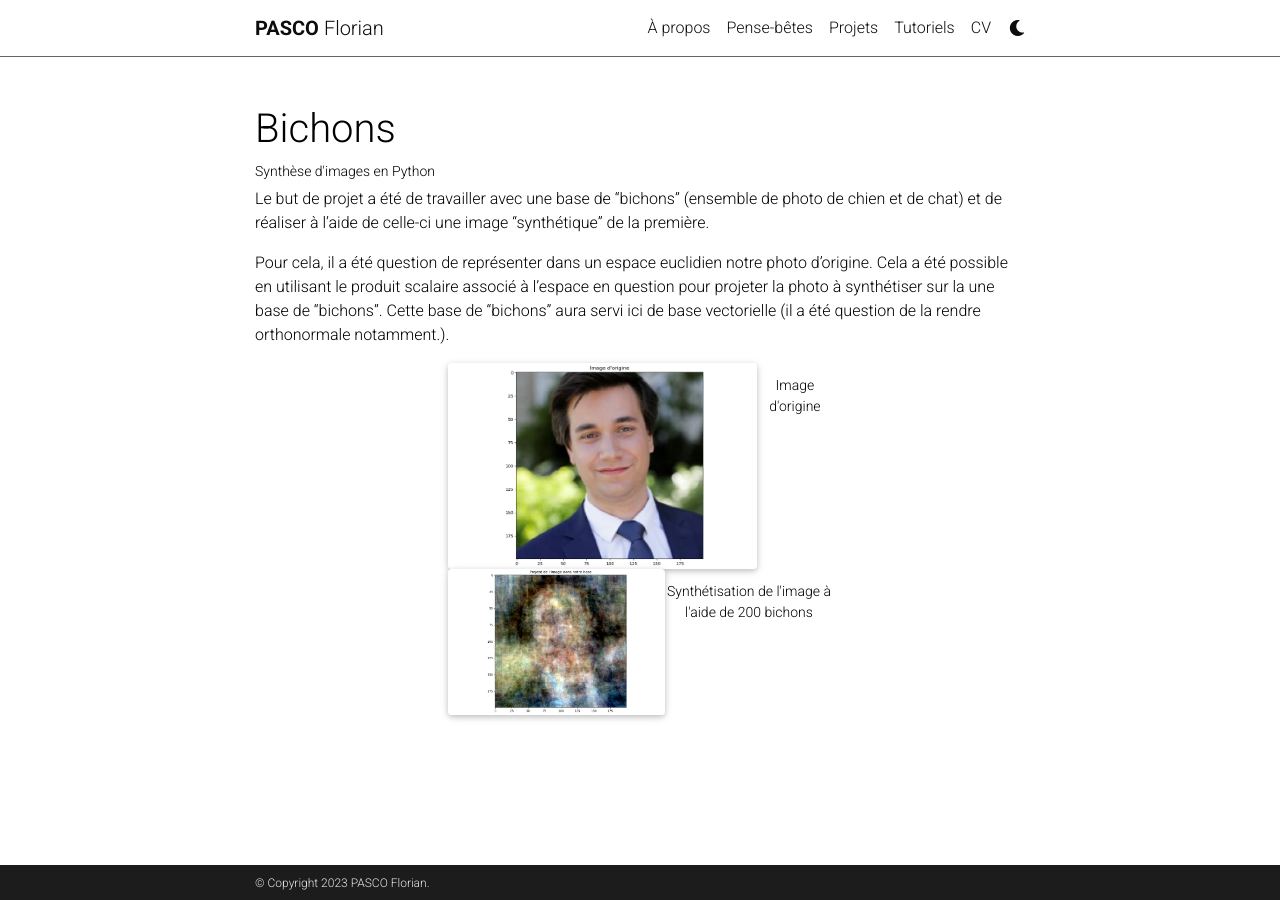
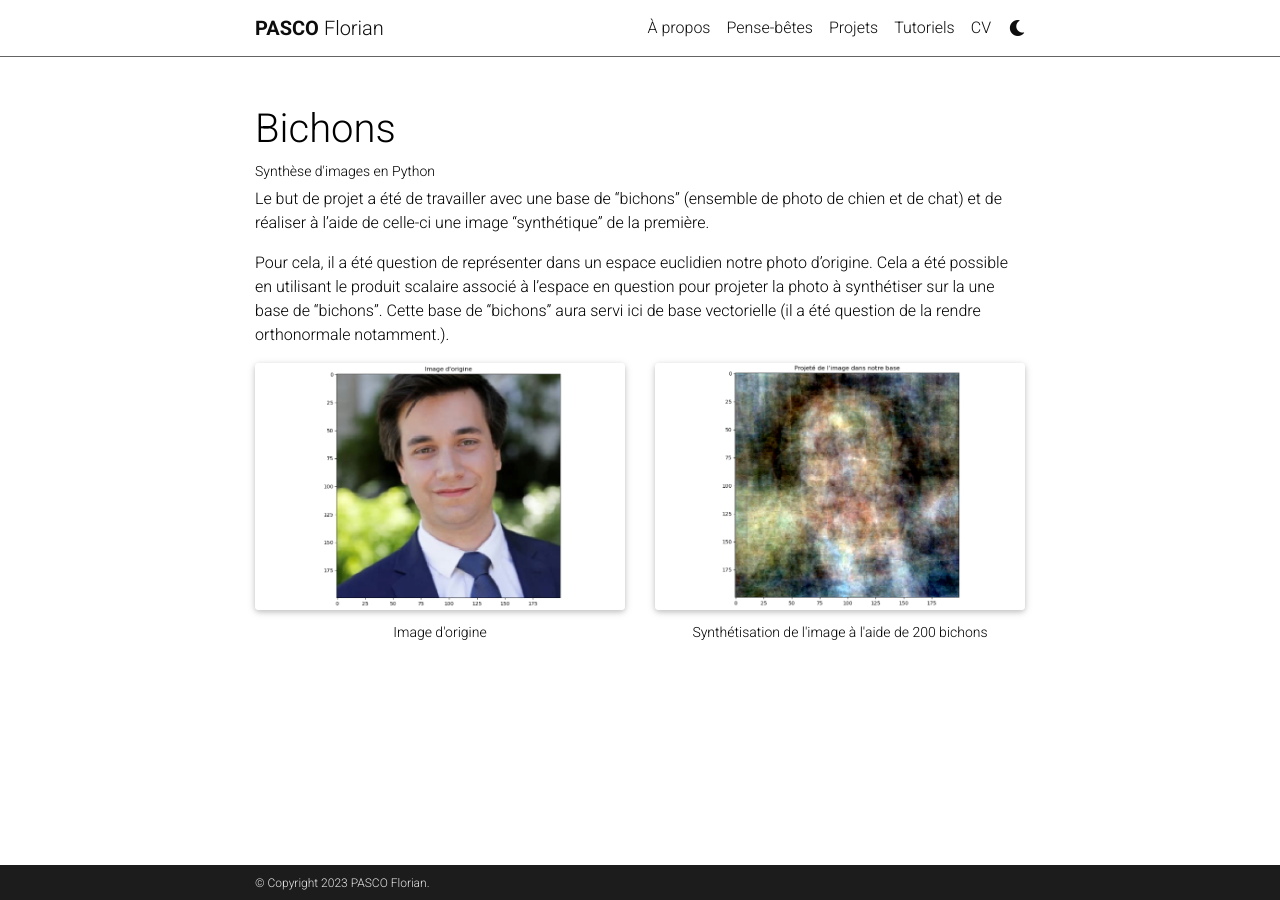
Before and after one commit to mpek29/mpek29.github.io, a Jekyll site: the page built from _projects/natural_encoding_bichons.md, in a window 1280 px wide. Built offline with Jekyll 4.4.1, drawn with Linux system fonts in a browser that asks for light colours; full-size pictures stand in for the smaller copies a plugin makes; comment, search, counter and statistics services are not loaded; a style sheet for code colours, icons or effects is not loaded.

Commit message:
Update h_bridge.md

```diff
--- a/_sass/_base.scss
+++ b/_sass/_base.scss
@@ -79,6 +79,11 @@ body.sticky-bottom-footer {
 .profile img {
  width:100%
 }
+.img-fluid {
+  width: 385px;
+  margin: auto;
+  display: flex;
+}
 .ul-cheatsheet {
  padding-left: 0px;
 }
@@ -145,11 +150,9 @@ a:hover:after :not(.nav-item.dropdown),
 table.table a:hover:after :not(.nav-item.dropdown) {
  width:100%
 }
-figure, img {
-  max-width: 90vw;
-  width: 385px;
-  margin: auto;
-  display: flex;
+figure,
+img {
+  max-width:90vw
 }
 blockquote {
  background:var(--global-bg-color);
```
